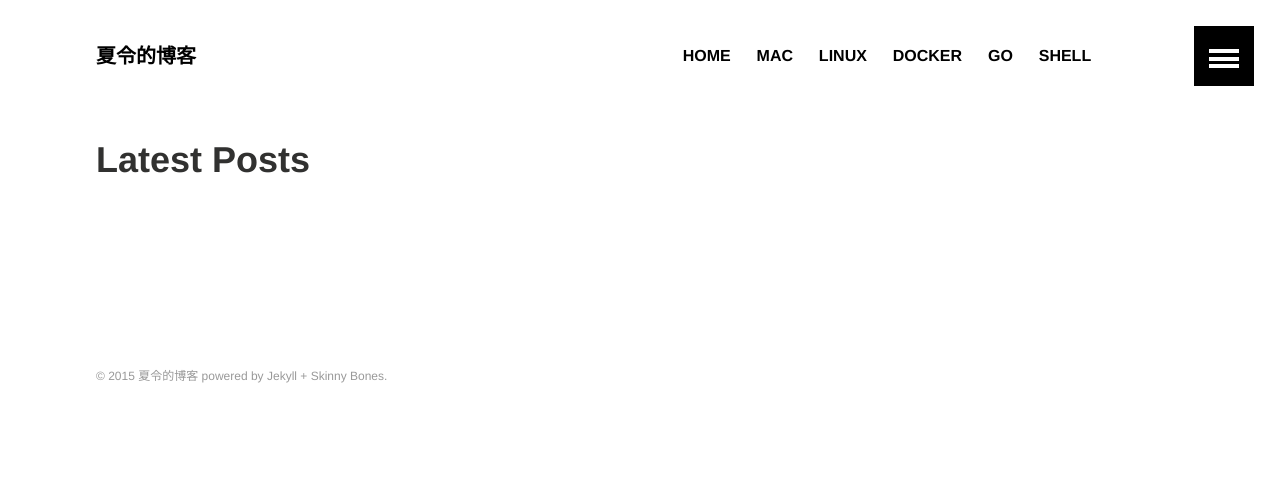
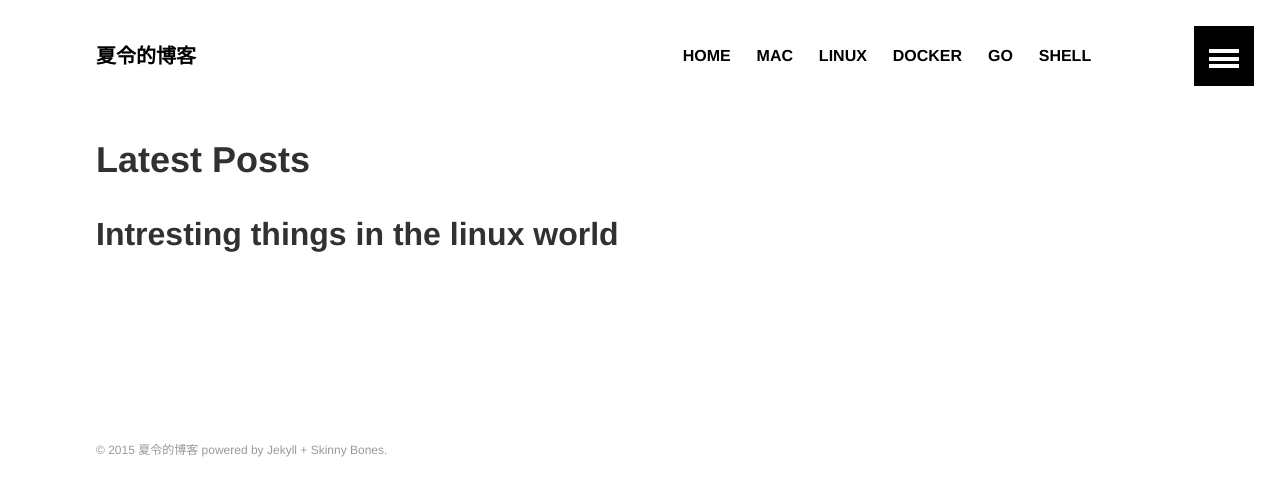
Before and after one commit to xialingsc/home, a Jekyll site: the page built from linux/index.md, in a window 1280 px wide. Shown: the top 496 px of the page. Built offline with Jekyll 4.4.1, drawn with Linux system fonts in a browser that asks for light colours.

Commit message:
release post

```diff
--- a/linux/index.md
+++ b/linux/index.md
@@ -1,6 +1,7 @@
 ---
 layout: archive
 title: "Latest Posts"
+excerpt: "Intresting things in the linux world"
 ---
 
 <div class="tiles">
```
